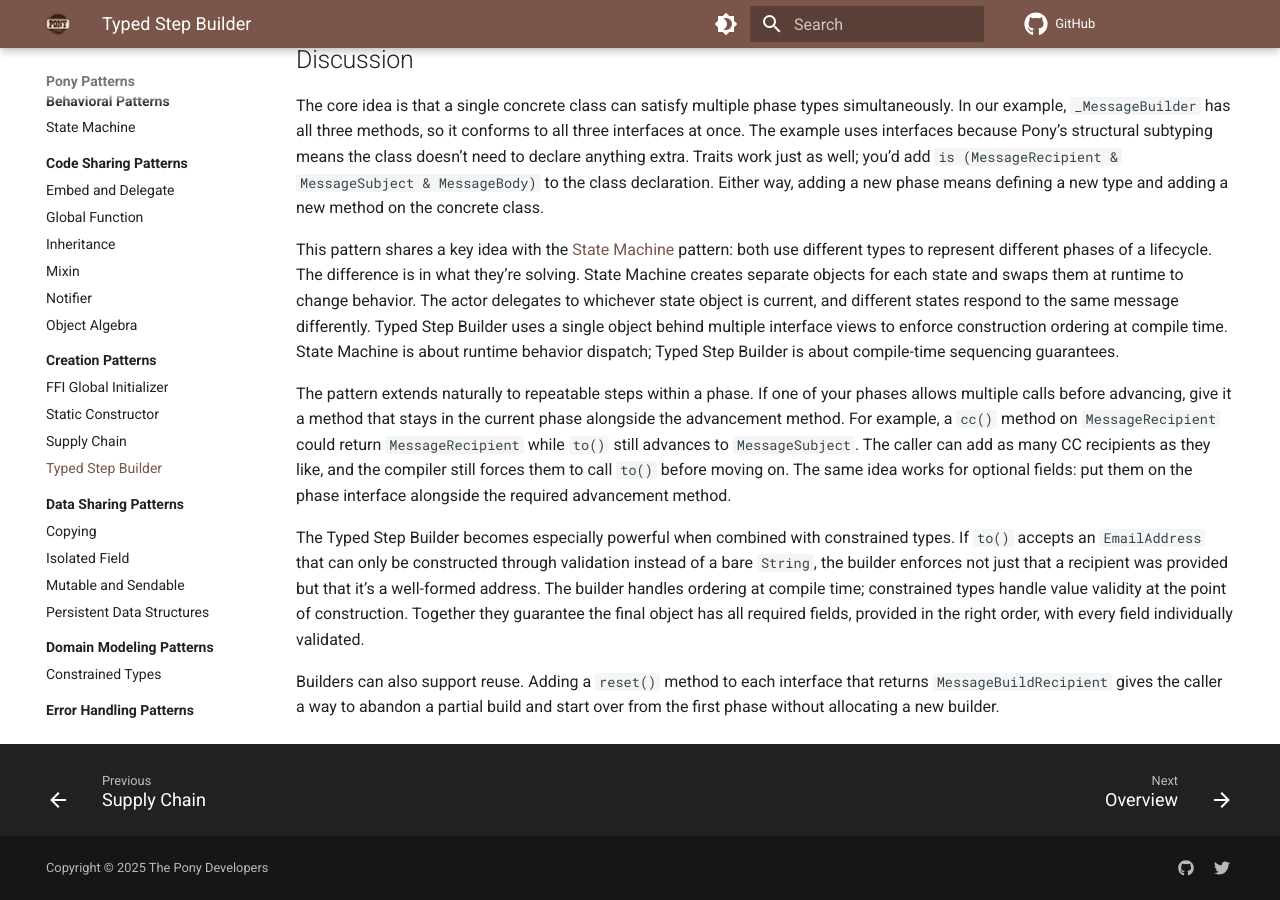
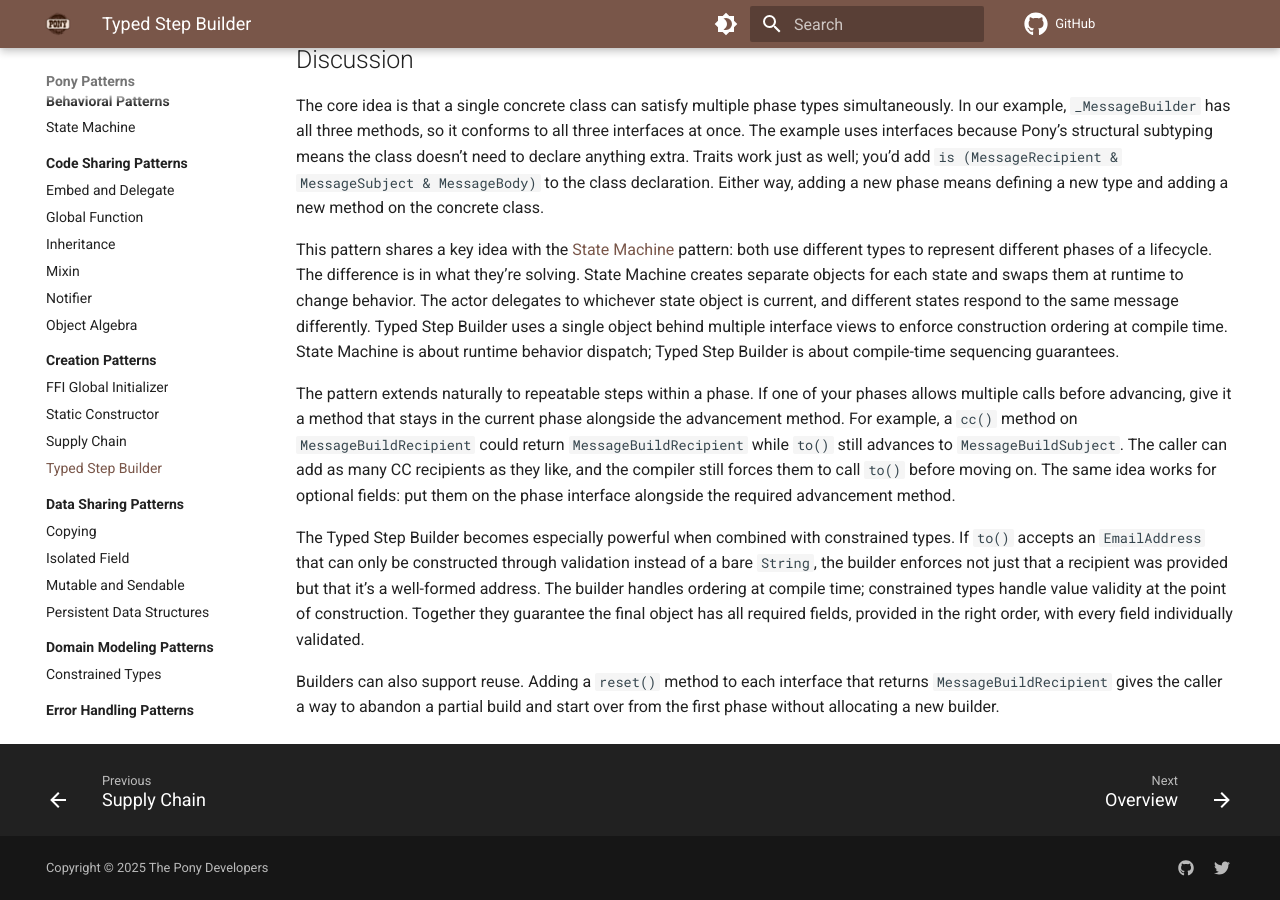
Before and after one commit to ponylang/pony-patterns, an MkDocs documentation site: the page built from docs/creation/typed-step-builder.md, in a window 1280 px wide and 900 px high, scrolled down 3229 px. Built offline with MkDocs 1.6.1 and Material for MkDocs 9.7.7, drawn with Linux system fonts in a browser that asks for light colours; comment, search, counter and statistics services are not loaded.

Commit message:
Update docs/creation/typed-step-builder.md
Co-authored-by: Joe Eli McIlvain <joe.eli.mac@gmail.com>

```diff
--- a/docs/creation/typed-step-builder.md
+++ b/docs/creation/typed-step-builder.md
@@ -151,7 +151,7 @@ The core idea is that a single concrete class can satisfy multiple phase types s
 
 This pattern shares a key idea with the [State Machine](../behavioral/state-machine.md) pattern: both use different types to represent different phases of a lifecycle. The difference is in what they're solving. State Machine creates separate objects for each state and swaps them at runtime to change behavior. The actor delegates to whichever state object is current, and different states respond to the same message differently. Typed Step Builder uses a single object behind multiple interface views to enforce construction ordering at compile time. State Machine is about runtime behavior dispatch; Typed Step Builder is about compile-time sequencing guarantees.
 
-The pattern extends naturally to repeatable steps within a phase. If one of your phases allows multiple calls before advancing, give it a method that stays in the current phase alongside the advancement method. For example, a `cc()` method on `MessageRecipient` could return `MessageRecipient` while `to()` still advances to `MessageSubject`. The caller can add as many CC recipients as they like, and the compiler still forces them to call `to()` before moving on. The same idea works for optional fields: put them on the phase interface alongside the required advancement method.
+The pattern extends naturally to repeatable steps within a phase. If one of your phases allows multiple calls before advancing, give it a method that stays in the current phase alongside the advancement method. For example, a `cc()` method on `MessageBuildRecipient` could return `MessageBuildRecipient` while `to()` still advances to `MessageBuildSubject`. The caller can add as many CC recipients as they like, and the compiler still forces them to call `to()` before moving on. The same idea works for optional fields: put them on the phase interface alongside the required advancement method.
 
 The Typed Step Builder becomes especially powerful when combined with constrained types. If `to()` accepts an `EmailAddress` that can only be constructed through validation instead of a bare `String`, the builder enforces not just that a recipient was provided but that it's a well-formed address. The builder handles ordering at compile time; constrained types handle value validity at the point of construction. Together they guarantee the final object has all required fields, provided in the right order, with every field individually validated.
 
```
